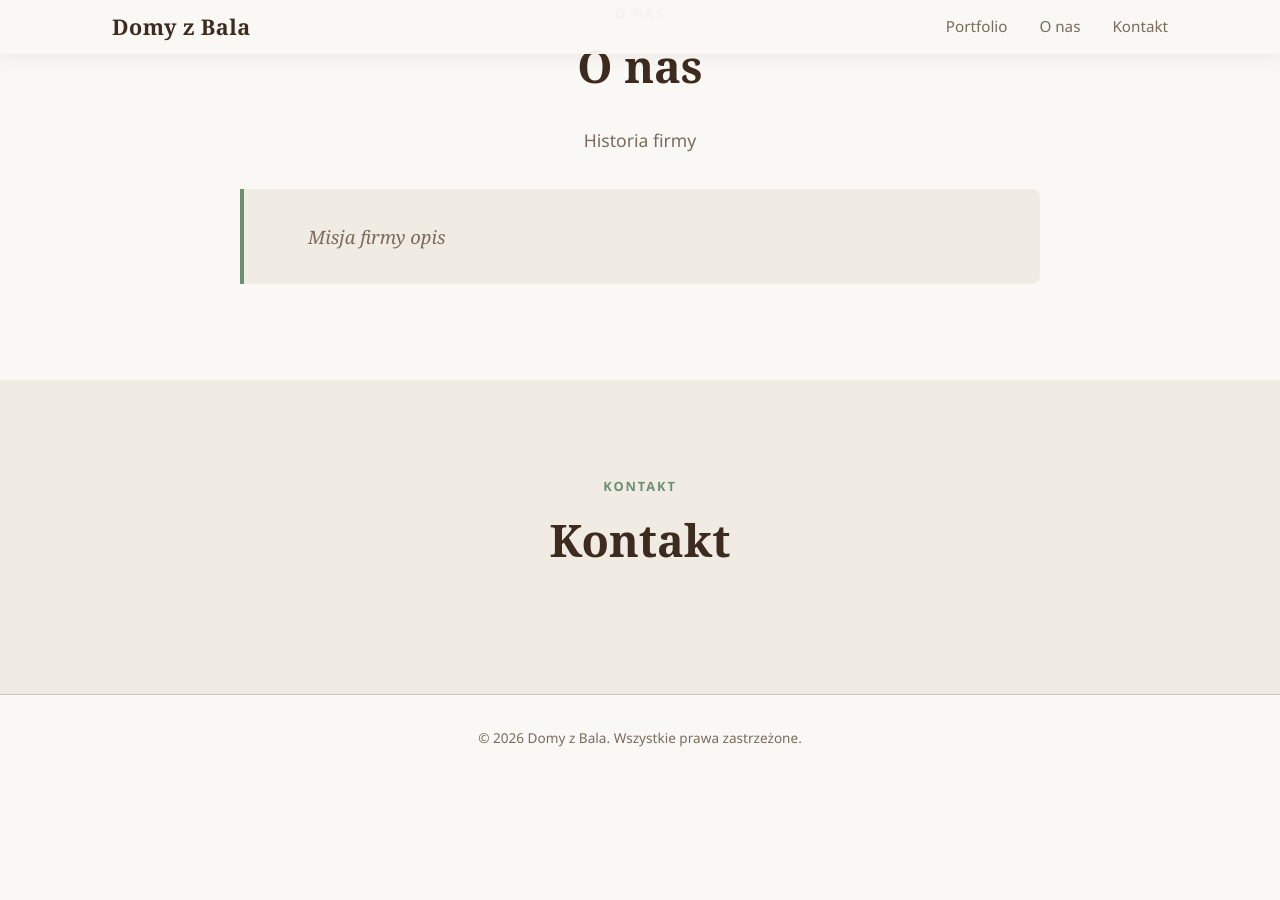
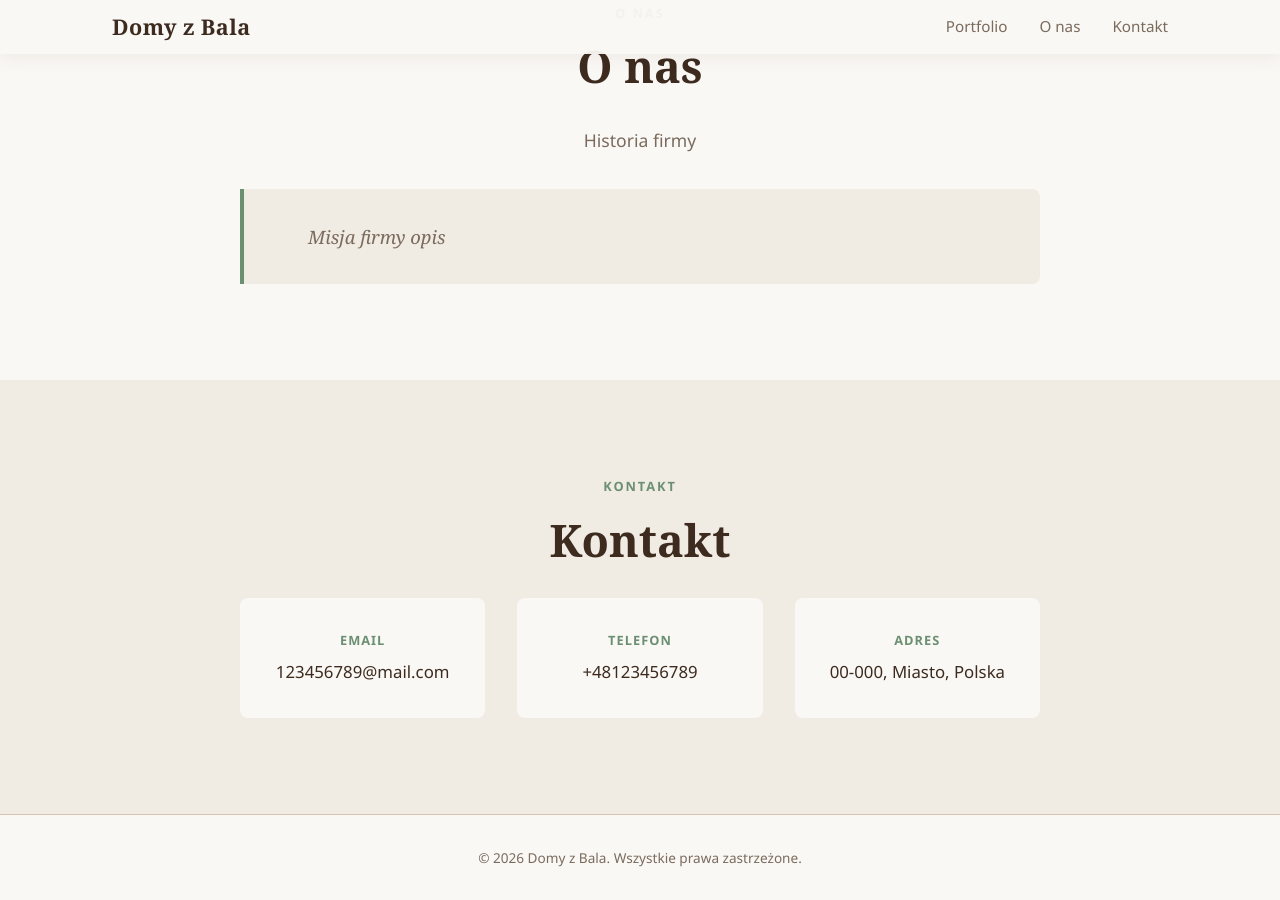
Before and after one commit to mikkielt/pagescms, a Jekyll site: the page built from index.html, in a window 1280 px wide and 900 px high, scrolled down 993 px. Built offline with Jekyll 4.4.1, drawn with Linux system fonts in a browser that asks for light colours; before the commit the page ends 1774 px from its top, so only the background shows below that.

Commit message:
content: update contact.json

```diff
--- a/_data/contact.json
+++ b/_data/contact.json
@@ -1,13 +1,6 @@
 {
   "heading": "Kontakt",
-  "email": "",
-  "phone": "",
-  "address": "",
-  "description": "",
-  "social": [],
-  "seo": {
-    "meta_title": "",
-    "meta_description": "",
-    "og_image": ""
-  }
+  "email": "123456789@mail.com",
+  "phone": "+48123456789",
+  "address": "00-000, Miasto, Polska"
 }
```
